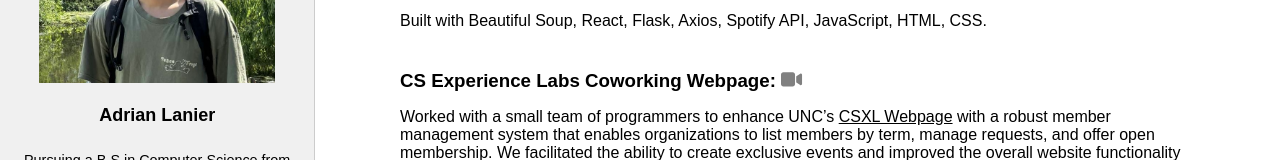
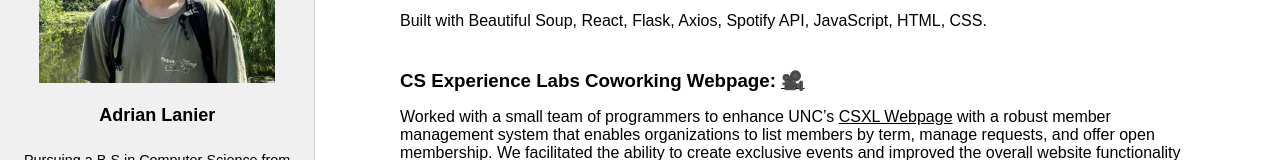
Before and after one commit to adlanier/portfolio_natalia, a React (Vite) app: page / in a window 1280 px wide. Both pictures are taken after a click on the button "Projects". Shown: the part 226-386 px from the top of the page. Built offline with nearby package versions, Linux system fonts and the light colour scheme.

Commit message:
removed font awesome from projects

```diff
--- a/src/components/Projects.jsx
+++ b/src/components/Projects.jsx
@@ -1,10 +1,6 @@
 // src/components/Projects.jsx
 import React from 'react';
 import '../styles/Projects.css';
-import { FontAwesomeIcon } from '@fortawesome/react-fontawesome';
-import { faVideo } from '@fortawesome/free-solid-svg-icons';
-
-
 
 const Projects = () => (
   <div className="projects-content">
@@ -21,7 +17,7 @@ const Projects = () => (
     </div>
 
     <div className="project-entry">
-      <h3 className="project-header">CS Experience Labs Coworking Webpage:        <a href="https://www.youtube.com/watch?v=zPVB2ZGEAJQ&ab_channel=TraceGlasby" target="_blank" rel="noopener noreferrer"><FontAwesomeIcon icon={faVideo} size=".5x" style={{ color: 'gray' }} /></a></h3>
+      <h3 className="project-header">CS Experience Labs Coworking Webpage:        <a href="https://www.youtube.com/watch?v=zPVB2ZGEAJQ&ab_channel=TraceGlasby" target="_blank" rel="noopener noreferrer">🎥</a></h3>
       <p>
         Worked with a small team of programmers to enhance UNC’s <a href="https://csxl-team-c6-comp590-24s.apps.unc.edu/about" target="_blank" rel="noopener noreferrer">CSXL Webpage</a> with a robust member management system that enables organizations to list members by term, manage requests, and offer open membership. We facilitated the ability to create exclusive events and improved the overall website functionality for student organizers to better foster community engagement.
       </p>
```
